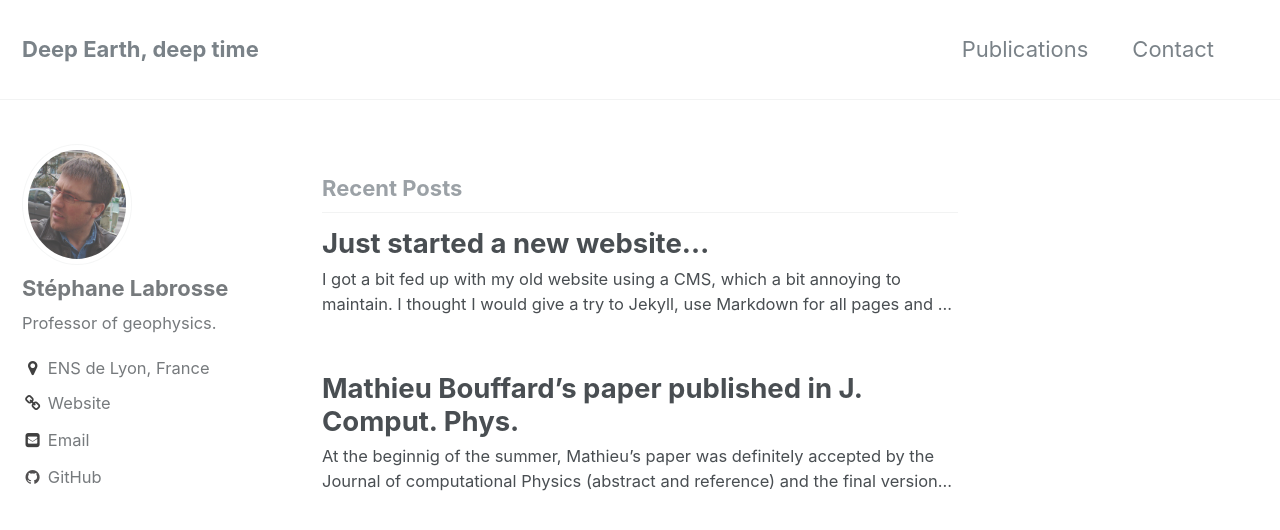
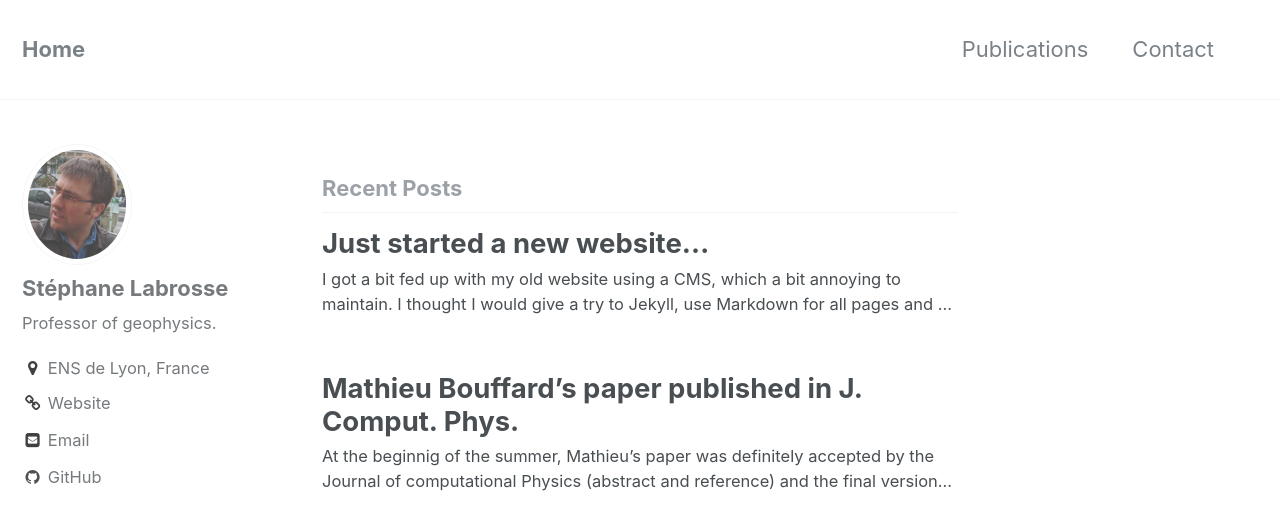
Before and after one commit to labrosse/labrosse.github.io, a Jekyll site: the page built from index.html, in a window 1280 px wide and 900 px high. Shown: the top 530 px of the window. Built offline with Jekyll 4.4.1, drawn with Linux system fonts in a browser that asks for light colours; the list of posts is cut into pages by our own code.

```diff
--- a/_config.yml
+++ b/_config.yml
@@ -7,7 +7,7 @@
 
 # Site Settings
 locale                   : "en"
-title                    : "Deep Earth, deep  time"
+title                    : "Home"
 title_separator          : "-"
 name                     : "Stéphane Labrosse"
 description              : "Personal website."
```
Also changed, not shown: _pages/publications.md (+0 -1 lines).
